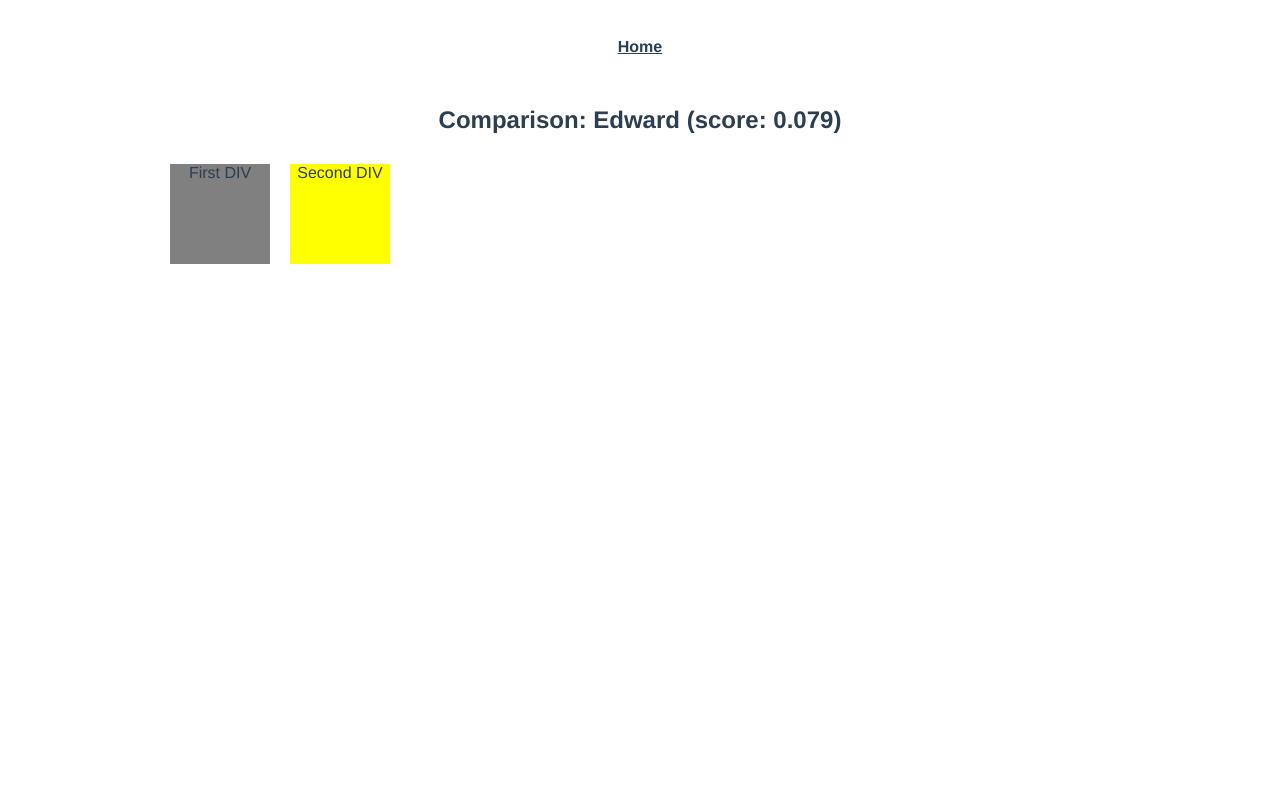
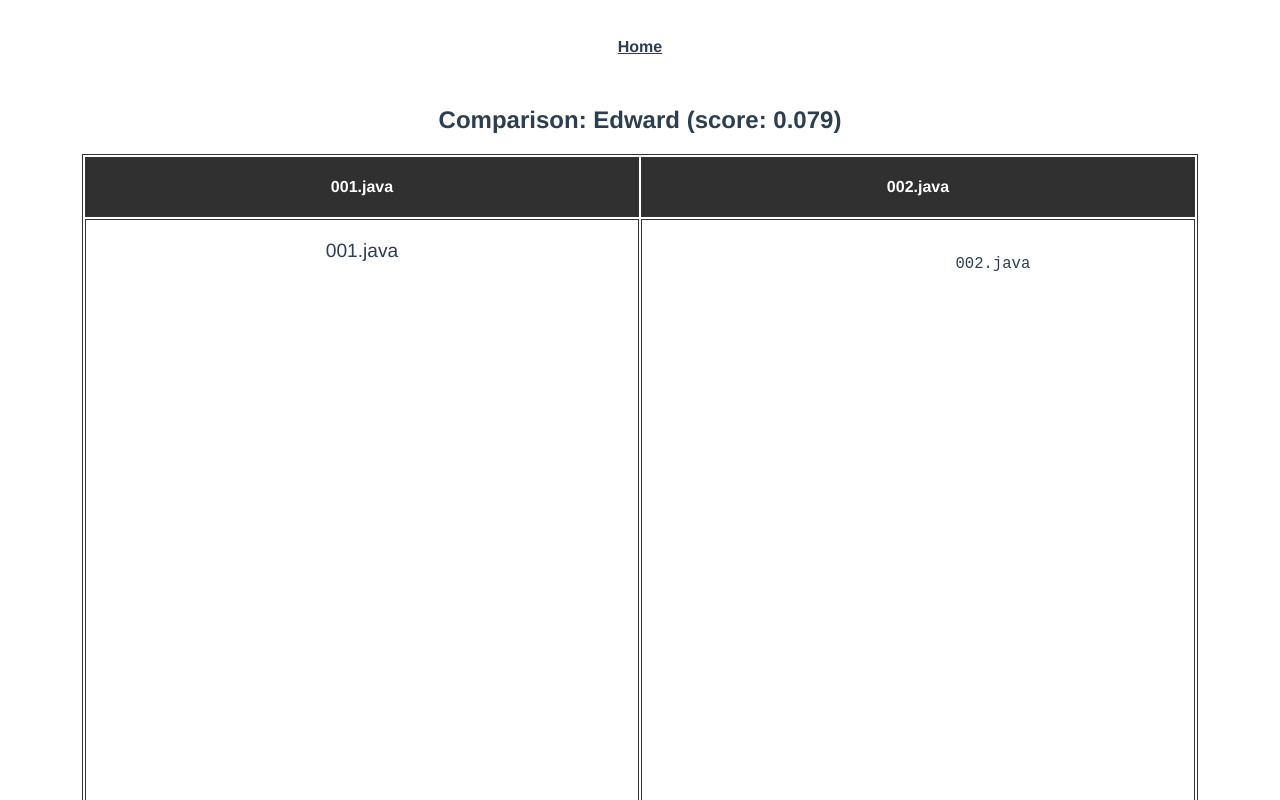
Before and after one commit to EdwardOlmos/visualization-app, a Vue app: page /Edward in a window 1280 px wide. Shown: the top 800 px of the page. Built offline with nearby package versions, Linux system fonts and the light colour scheme.

Commit message:
cleaning up

```diff
--- a/src/store.js
+++ b/src/store.js
@@ -5,7 +5,7 @@ export default {
       slug: "Edward",
       score: 0.079,
       firstFile: "001.java",
-      secFile: "001-p.java",
+      secFile: "002.java",
       matches: [
         {
           firstIntervalMin: 34,
--- a/src/views/Home.vue
+++ b/src/views/Home.vue
@@ -2,7 +2,7 @@
   <div class="home">
     <h2>Results Summary Page</h2>
     <div style="center">
-      <table style="border:1px solid black;margin-left:auto;margin-right:auto;">
+      <table>
         <thead>
           <tr>
             <th colspan="1">Files Compared</th>
@@ -45,18 +45,12 @@ export default {
 table {
   justify-content: center;
   border: 1px solid #333;
+  margin-left:auto;
+  margin-right:auto;
 }
-td {
+td, th {
   border: 1px solid #333;
   justify-content: center;
-  padding: 10px;
-}
-
-tbody {
-  justify-content: center;
-}
-
-th {
   padding: 20px;
 }
 
--- a/src/views/ResultDetails.vue
+++ b/src/views/ResultDetails.vue
@@ -3,23 +3,37 @@
     <h2>
       Comparison: {{ this.$route.params.slug }} (score: {{ result.score }})
     </h2>
-    <div class="content-wrapper">
-      <div
-        style="width: 100px; float:left; height:100px; background:gray; margin:10px"
-      >
-        First DIV
-      </div>
-      <div
-        style="width: 100px; float:left; height:100px; background:yellow; margin:10px"
-      >
-        Second DIV
-      </div>
-    </div>
+    <table>
+      <thead>
+        <tr>
+            <th colspan="1">{{ result.firstFile }}</th>
+            <th colspan="1">{{ result.secFile }}</th>
+        </tr>
+      </thead>
+      <tbody>
+        <tr>
+          <td>
+            <div class="code" id="a">
+              {{ result.firstFile }}
+            </div>
+          </td>
+          <td>
+            <div class="code" id="b">
+              <pre>
+                {{ result.secFile }}
+              </pre>
+            </div>
+          </td>
+        </tr>
+      </tbody>
+    </table>
   </div>
 </template>
 
 <script>
 import store from "@/store.js";
+
+
 export default {
   data() {
     return {};
@@ -34,15 +48,39 @@ export default {
   computed: {
     result() {
       return store.results.find(result => result.slug === this.slug);
-    }
+    },
   }
 };
 </script>
 
 <style scoped>
-.content-wrapper {
-  margin-right: auto;
-  margin-left: auto;
-  max-width: 960px;
+table {
+  justify-content: center;
+  border: 1px solid #333;
+  margin-left:auto;
+  margin-right:auto;
+}
+td, th {
+  border: 1px solid #333;
+  justify-content: center;
+  padding: 20px;
+}
+
+thead,
+tfoot {
+  background-color: rgb(48, 48, 48);
+  color: #fff;
+}
+
+.code {
+height: 90vh;
+width: 40vw;
+margin-left: auto;
+overflow: scroll;
+font-size: 1.2em;
+}
+.code a {
+color: inherit;
+text-decoration: none;
 }
 </style>
```
